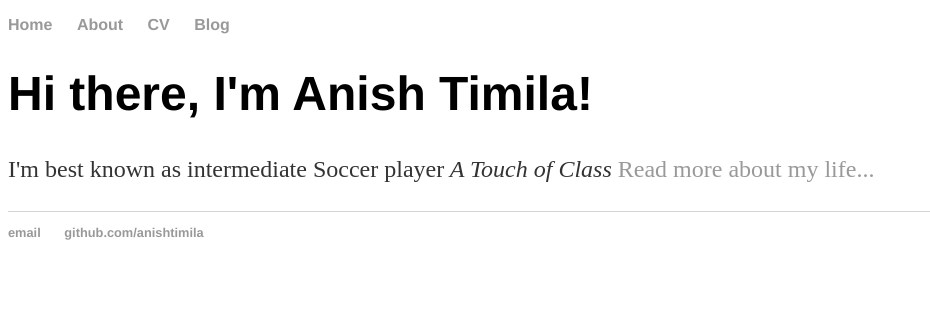
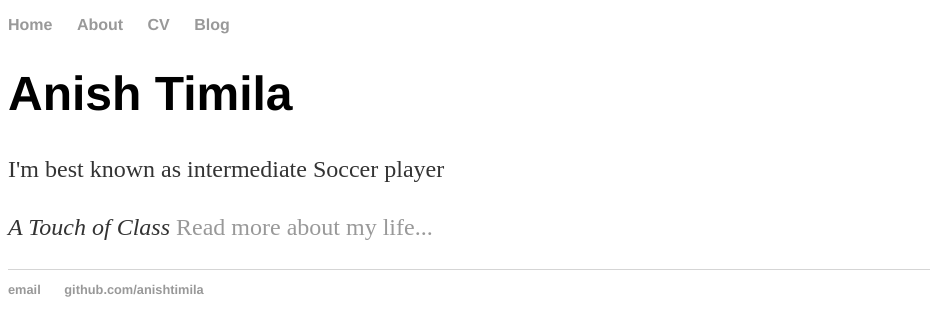
Before and after one commit to anishtimila/anishtimila.github.io, a Jekyll site: the page built from index.html, in a window 1280 px wide. Shown: the top 336 px of the page, without its empty margins (0-930 px from the left). Built offline with Jekyll 4.4.1, drawn with Linux system fonts in a browser that asks for light colours.

Commit message:
Update index.html

```diff
--- a/index.html
+++ b/index.html
@@ -3,6 +3,7 @@ layout: default
 title: Anish Timila, Intermediate Soccer Player
 ---
 <div class="blurb">
-	<h1>Hi there, I'm Anish Timila!</h1>
-	<p>I'm best known as intermediate Soccer player<em> A Touch of Class</em> <a href="/about">Read more about my life...</a></p>
+	<h1>Anish Timila</h1>
+	<p>I'm best known as intermediate Soccer player <p>
+	<em> A Touch of Class</em> <a href="/about">Read more about my life...</a></p>
 </div><!-- /.blurb -->
```
